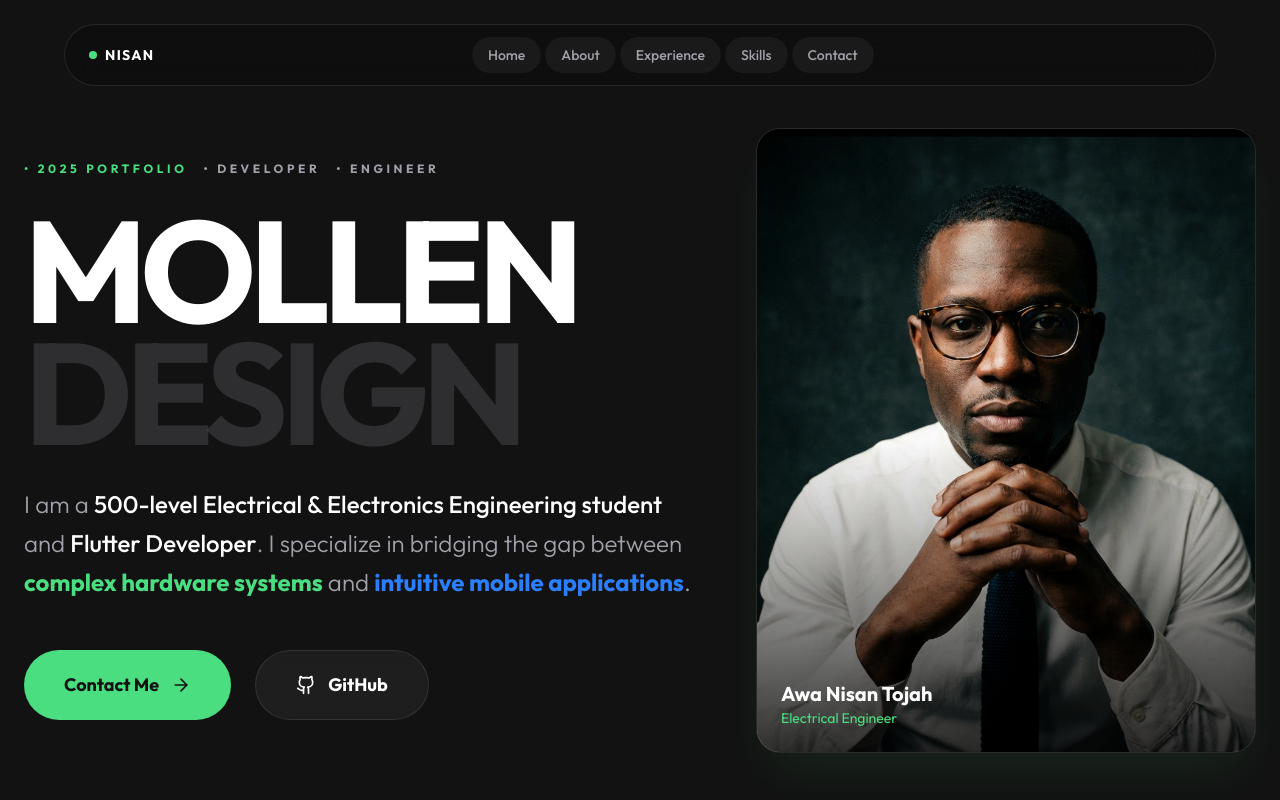
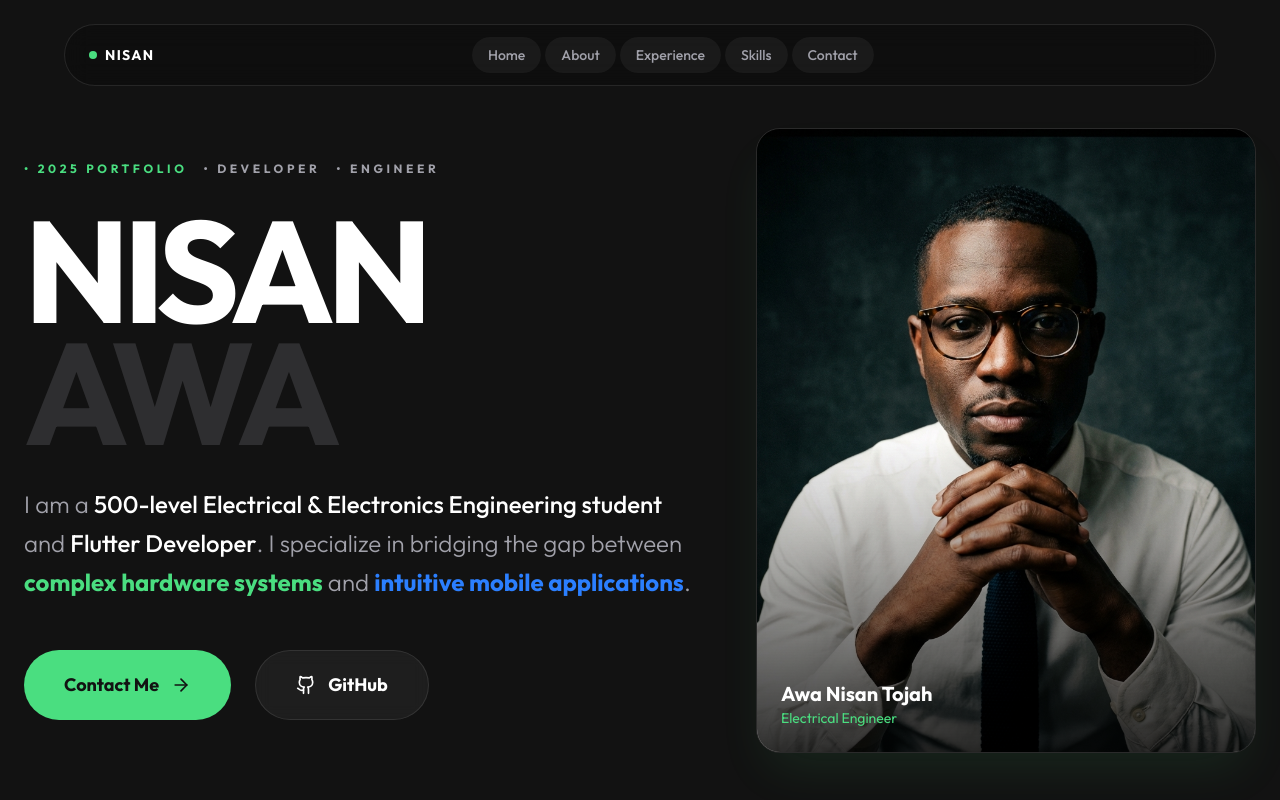
Before and after one commit to Nisan-Awa/portfolio, a Next.js app: page / in a window 1280 px wide. Shown: the top 800 px of the page. Built offline with nearby package versions, Linux system fonts and the light colour scheme.

Commit message:
Minor ui canges and hero section fixes

```diff
--- a/components/sections/Hero.tsx
+++ b/components/sections/Hero.tsx
@@ -33,9 +33,9 @@ export function Hero() {
                             transition={{ type: "spring", stiffness: 100, damping: 20, delay: 0.2 }}
                             className="text-[clamp(4rem,12vw,9rem)] font-bold tracking-tighter mb-8 leading-[0.85] text-foreground"
                         >
-                            MOLLEN
+                            NISAN
                             <br />
-                            <span className="text-muted-foreground/20">DESIGN</span>
+                            <span className="text-muted-foreground/20">AWA</span>
                         </motion.h1>
 
                         <motion.div
--- a/components/sections/Skills.tsx
+++ b/components/sections/Skills.tsx
@@ -22,7 +22,6 @@ const skillCategories = [
         title: "Web & Scripting",
         icon: Code,
         skills: [
-            { name: "React / Next.js", level: 80 },
             { name: "Python (Automation)", level: 75 },
             { name: "HTML/CSS/Tailwind", level: 85 },
             { name: "JSON Parsing", level: 90 },
```
